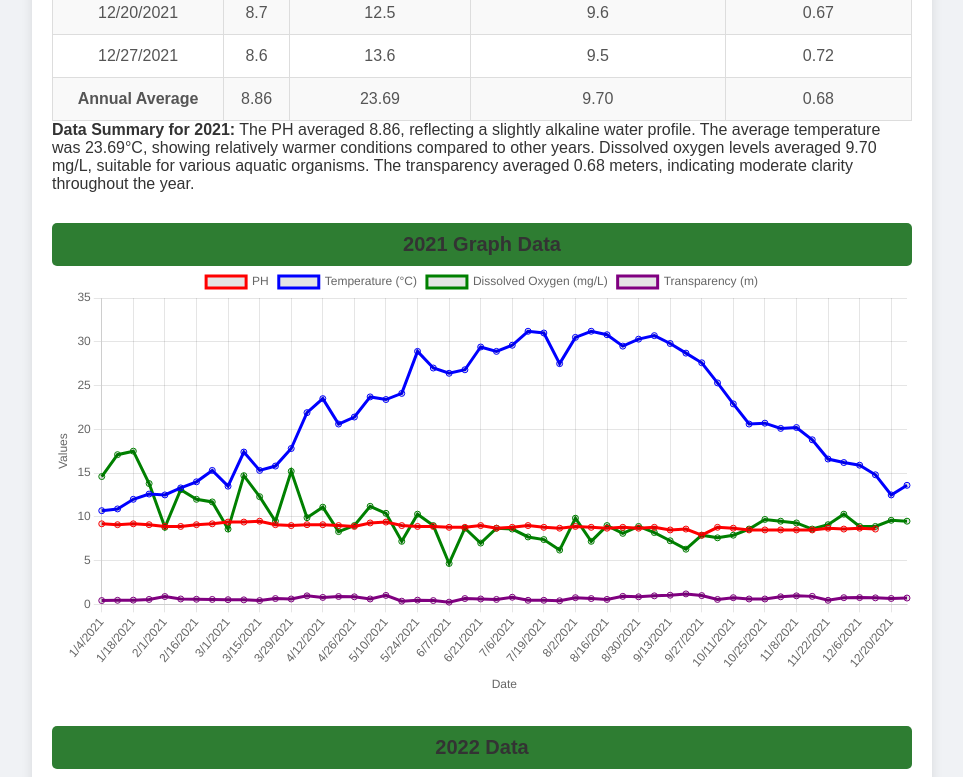
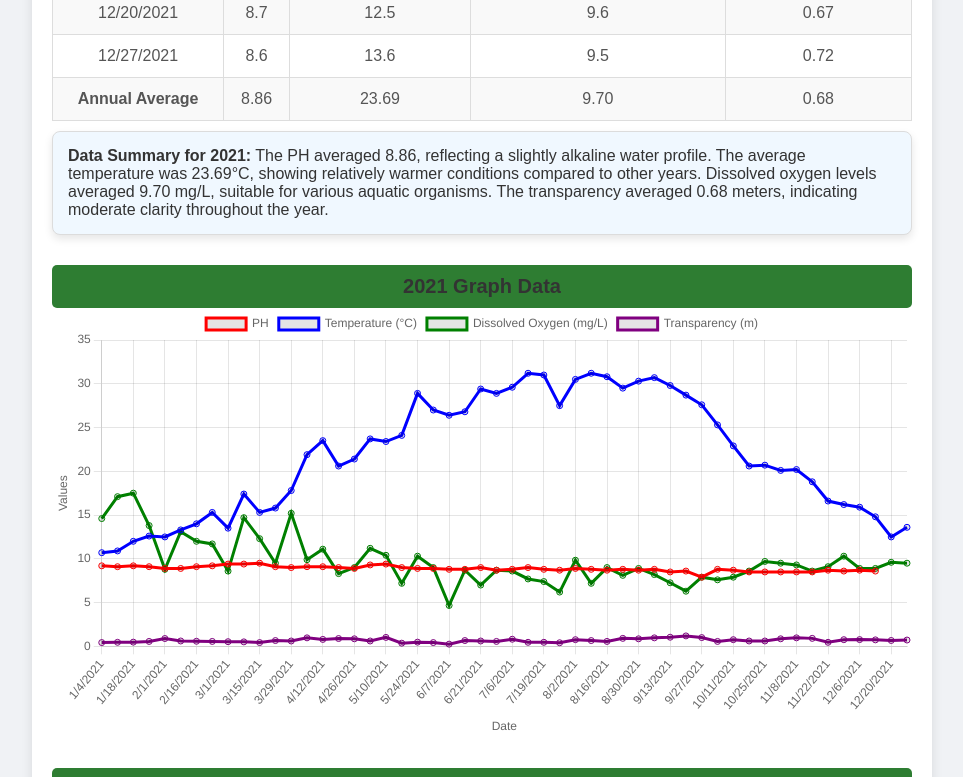
Before and after one commit to abbhijitv/Lake-Data, a plain HTML site: page index.html in a window 1280 px wide. Shown: the part 2400-3177 px from the top of the page, without its empty margins (158-1121 px from the left). Drawn offline with nearby package versions, Linux system fonts and the light colour scheme.

Commit message:
Update style.css

```diff
--- a/style.css
+++ b/style.css
@@ -71,3 +71,20 @@ tr:hover {
 td {
     color: #555; /* Darker gray for table text */
 }
+/* Data Summary Background Box Styling */
+.summary-box {
+    background-color: #f0f8ff; /* Light blue background color */
+    border: 1px solid #dcdcdc; /* Light gray border */
+    padding: 15px;
+    border-radius: 8px;
+    margin-top: 10px;
+    margin-bottom: 20px;
+    box-shadow: 0px 4px 8px rgba(0, 0, 0, 0.1); /* Optional shadow for depth */
+}
+
+/* Text styling within the summary */
+.summary-box p {
+    font-size: 16px;
+    color: #333;
+    margin: 0;
+}
```
